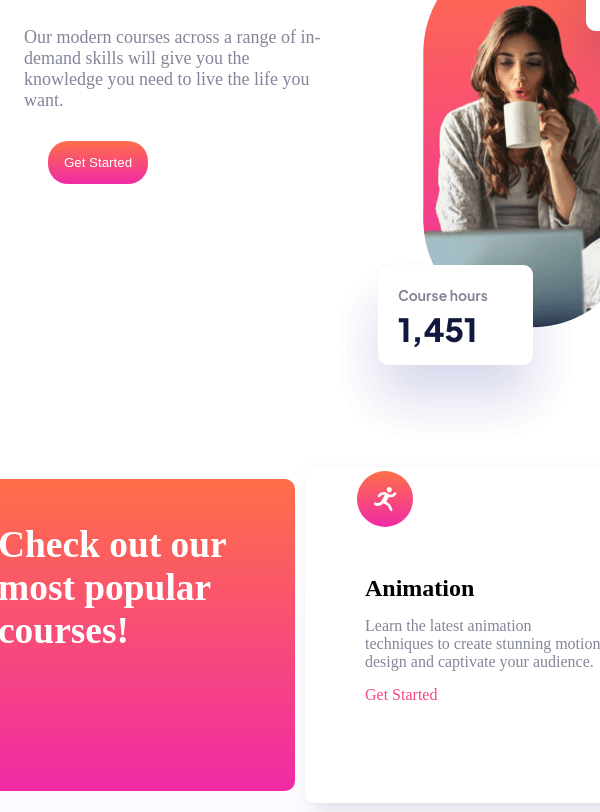
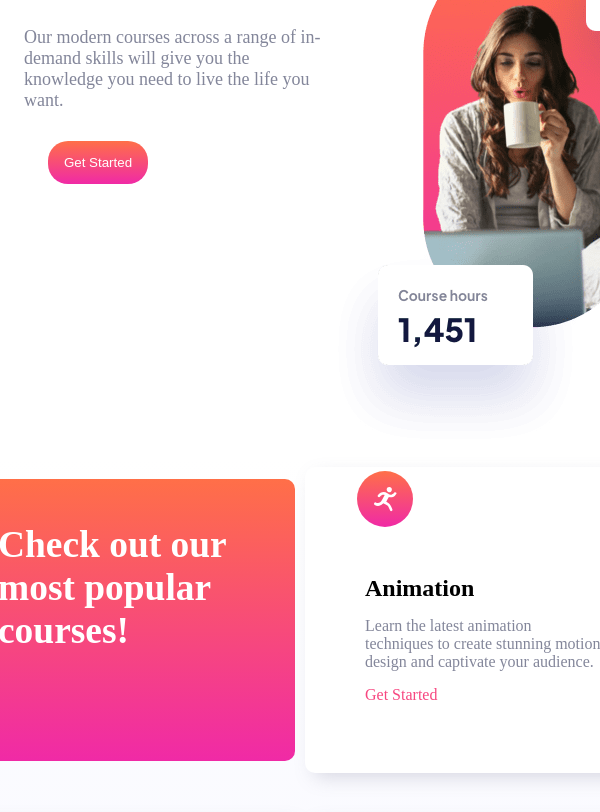
Before and after one commit to kofiviMawuli/starter-elearning, a plain HTML site: page index.html in a window 600 px wide. Shown: the part 468-1280 px from the top of the page. Drawn offline with Linux system fonts and the light colour scheme.

Commit message:
Modified
Modified the styles.css

```diff
--- a/style.css
+++ b/style.css
@@ -1,4 +1,4 @@
-
+@import url('https://fonts.googleapis.com/css2?family=Plus+Jakarta+Sans:wght@300;500;600&display=swap');
 
 
 :root{
@@ -224,7 +224,7 @@ footer{
     }
     .card{
         width: 250px;
-        height: 240px;
+        height: 200px;
         border-radius: 10px;
         margin-bottom: 10px;
         overflow: visible;
@@ -389,7 +389,7 @@ footer{
     .card{
         position: relative;
         width:  300px;
-        height: 280px;
+        height: 250px;
         border-radius: 10px;
         overflow-y: visible;
         background: #fff;
```
